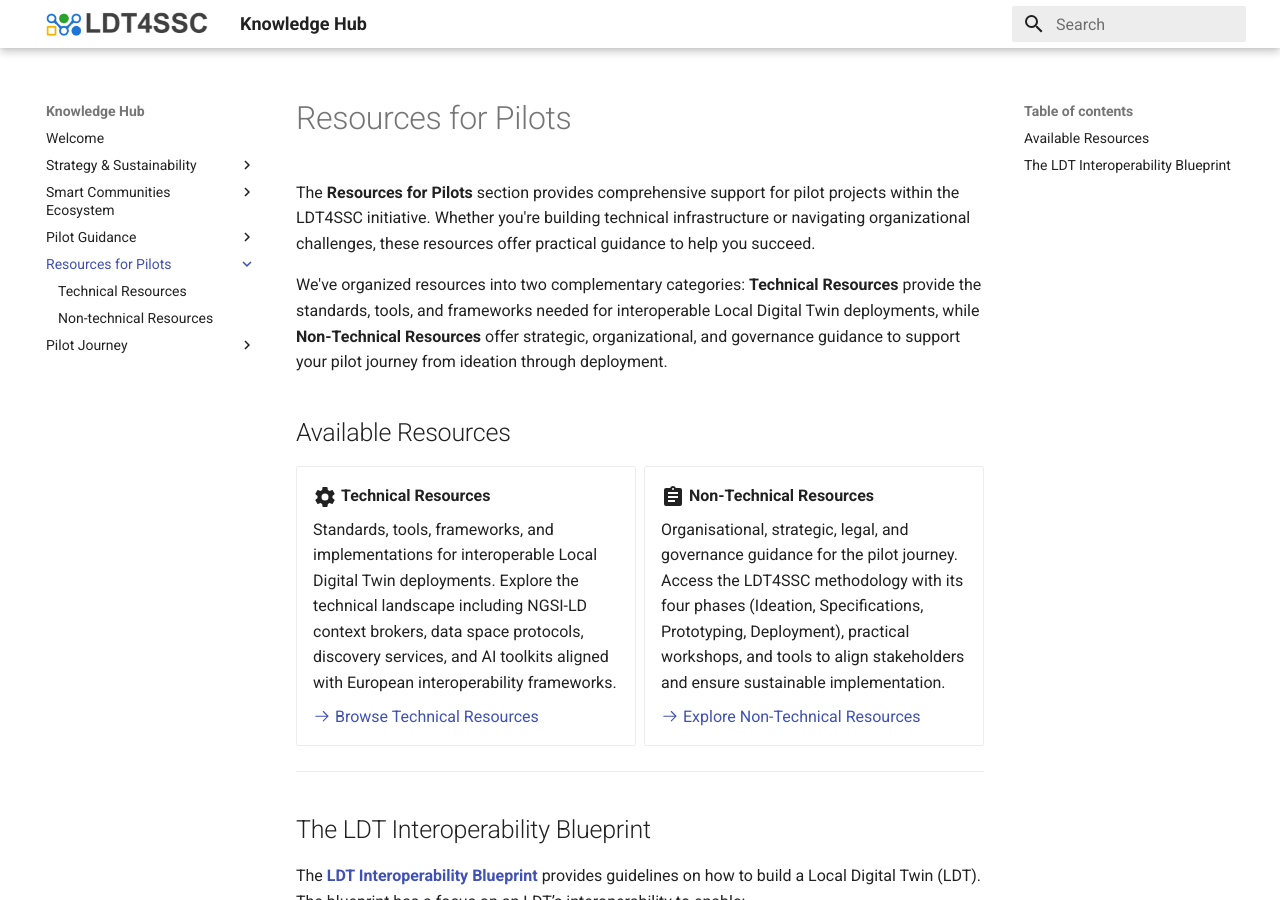
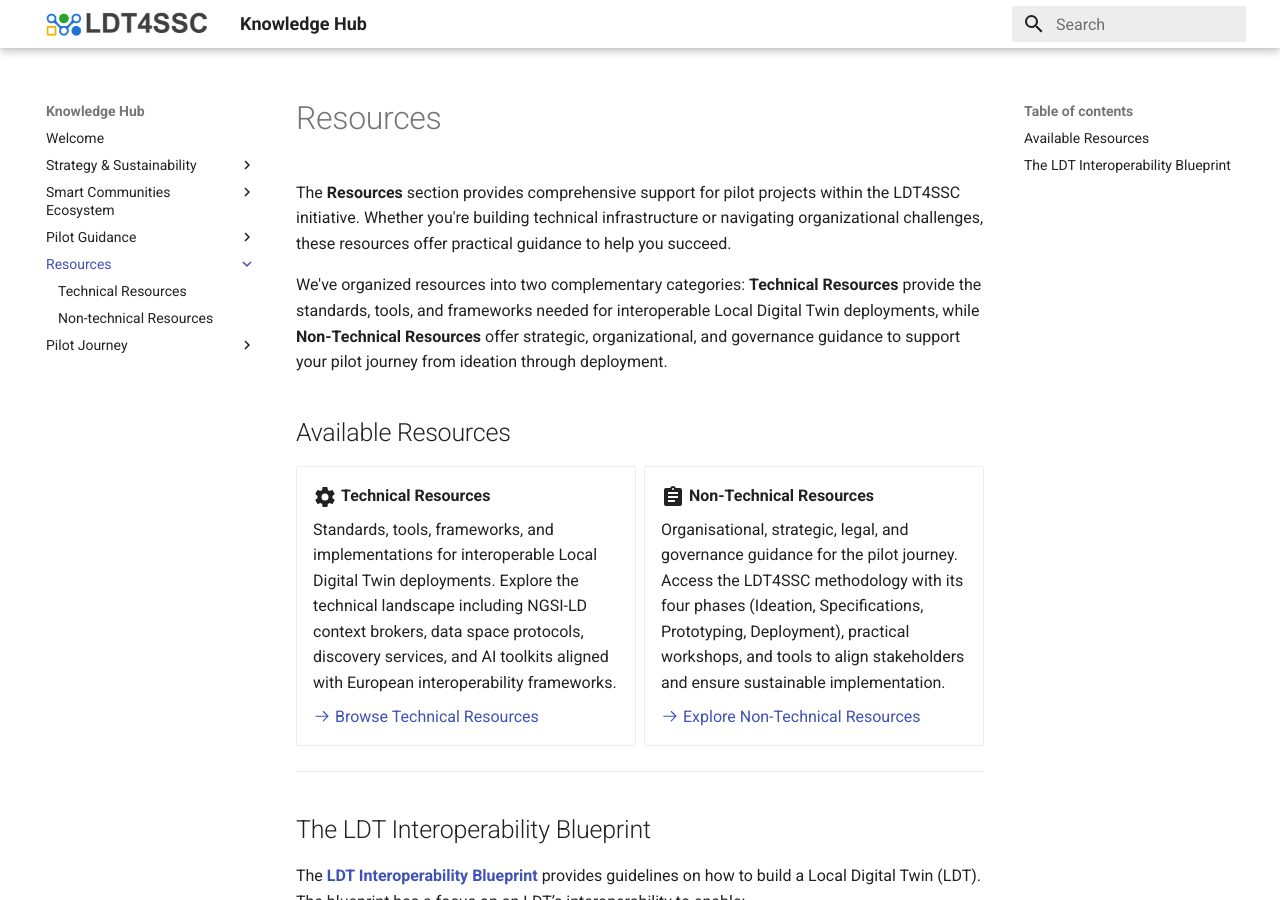
Before and after one commit to ldt4ssc/ldt4ssc.github.io, an MkDocs documentation site: the page built from docs/resources_content/index.md, in a window 1280 px wide and 900 px high. Built offline with MkDocs 1.6.1 and Material for MkDocs 9.7.7, drawn with Linux system fonts in a browser that asks for light colours.

Commit message:
update: resource references

```diff
--- a/docs/resources_content/index.md
+++ b/docs/resources_content/index.md
@@ -1,6 +1,6 @@
-# Resources for Pilots
+# Resources
 
-The **Resources for Pilots** section provides comprehensive support for pilot projects within the LDT4SSC initiative. Whether you're building technical infrastructure or navigating organizational challenges, these resources offer practical guidance to help you succeed.
+The **Resources** section provides comprehensive support for pilot projects within the LDT4SSC initiative. Whether you're building technical infrastructure or navigating organizational challenges, these resources offer practical guidance to help you succeed.
 
 We've organized resources into two complementary categories: **Technical Resources** provide the standards, tools, and frameworks needed for interoperable Local Digital Twin deployments, while **Non-Technical Resources** offer strategic, organizational, and governance guidance to support your pilot journey from ideation through deployment.
 
--- a/mkdocs.yml
+++ b/mkdocs.yml
@@ -44,7 +44,7 @@ nav:
     - WS1 – Interconnection of LDTs: guidance_content/ws1.md
     - WS2 – Creation of LDTs: guidance_content/ws2.md
     - WS3 – AI-Based Capabilities: guidance_content/ws3.md
-  - Resources for Pilots:
+  - Resources:
     - resources_content/index.md
     - Technical Resources: resources_content/tech_resources.md
     - Non-technical Resources: resources_content/non_tech_resources.md
```
Also changed, not shown: docs/guidance_content/implementation.md (+1 -1 lines), docs/guidance_content/index_new.md (+1 -1 lines), docs/index.md (+1 -1 lines).
